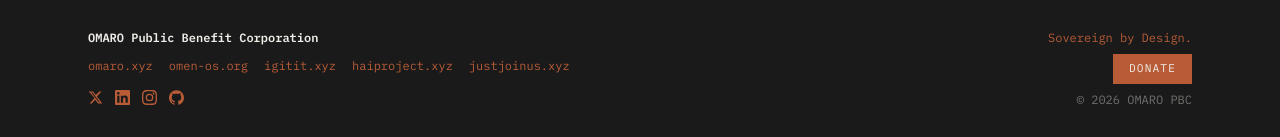
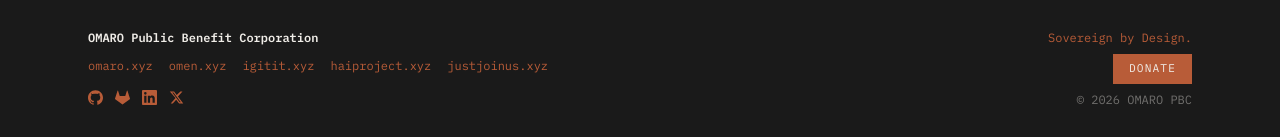
Before and after one commit to OMARO000/OMARO-PBC, a Next.js app: page / in a window 1280 px wide. Shown: the part 2945-3082 px from the top of the page. Built offline with nearby package versions, Linux system fonts and the light colour scheme.

Commit message:
fix: social icons order (GitHub, GitLab, LinkedIn, X), remove Instagram, omen.xyz domain

```diff
--- a/components/Footer.tsx
+++ b/components/Footer.tsx
@@ -3,7 +3,7 @@
 export default function Footer() {
   const products = [
     { label: "omaro.xyz", href: "https://omaro.xyz" },
-    { label: "omen-os.org", href: "https://omen-os.org" },
+    { label: "omen.xyz", href: "https://omen.xyz" },
     { label: "igitit.xyz", href: "https://igitit.xyz" },
     { label: "haiproject.xyz", href: "https://haiproject.xyz" },
     { label: "justjoinus.xyz", href: "https://justjoinus.xyz" },
@@ -11,11 +11,20 @@ export default function Footer() {
 
   const socials = [
     {
-      label: "X / Twitter",
-      href: "#",
+      label: "GitHub",
+      href: "https://github.com/OMARO000",
       icon: (
         <svg width="15" height="15" viewBox="0 0 24 24" fill="currentColor">
-          <path d="M18.244 2.25h3.308l-7.227 8.26 8.502 11.24H16.17l-4.714-6.231-5.401 6.231H2.746l7.73-8.835L1.254 2.25H8.08l4.253 5.622 5.911-5.622zm-1.161 17.52h1.833L7.084 4.126H5.117z" />
+          <path d="M12 .297c-6.63 0-12 5.373-12 12 0 5.303 3.438 9.8 8.205 11.385.6.113.82-.258.82-.577 0-.285-.01-1.04-.015-2.04-3.338.724-4.042-1.61-4.042-1.61C4.422 18.07 3.633 17.7 3.633 17.7c-1.087-.744.084-.729.084-.729 1.205.084 1.838 1.236 1.838 1.236 1.07 1.835 2.809 1.305 3.495.998.108-.776.417-1.305.76-1.605-2.665-.3-5.466-1.332-5.466-5.93 0-1.31.465-2.38 1.235-3.22-.135-.303-.54-1.523.105-3.176 0 0 1.005-.322 3.3 1.23.96-.267 1.98-.399 3-.405 1.02.006 2.04.138 3 .405 2.28-1.552 3.285-1.23 3.285-1.23.645 1.653.24 2.873.12 3.176.765.84 1.23 1.91 1.23 3.22 0 4.61-2.805 5.625-5.475 5.92.42.36.81 1.096.81 2.22 0 1.606-.015 2.896-.015 3.286 0 .315.21.69.825.57C20.565 22.092 24 17.592 24 12.297c0-6.627-5.373-12-12-12" />
+        </svg>
+      ),
+    },
+    {
+      label: "GitLab",
+      href: "https://gitlab.com/omaro000-group",
+      icon: (
+        <svg width="15" height="15" viewBox="0 0 24 24" fill="currentColor">
+          <path d="M23.955 13.587l-1.342-4.135-2.664-8.189a.455.455 0 00-.867 0L16.418 9.45H7.582L4.918 1.263a.455.455 0 00-.867 0L1.386 9.45.044 13.587a.924.924 0 00.331 1.023L12 23.054l11.625-8.444a.924.924 0 00.33-1.023" />
         </svg>
       ),
     },
@@ -29,20 +38,11 @@ export default function Footer() {
       ),
     },
     {
-      label: "Instagram",
+      label: "X / Twitter",
       href: "#",
       icon: (
         <svg width="15" height="15" viewBox="0 0 24 24" fill="currentColor">
-          <path d="M12 2.163c3.204 0 3.584.012 4.85.07 3.252.148 4.771 1.691 4.919 4.919.058 1.265.069 1.645.069 4.849 0 3.205-.012 3.584-.069 4.849-.149 3.225-1.664 4.771-4.919 4.919-1.266.058-1.644.07-4.85.07-3.204 0-3.584-.012-4.849-.07-3.26-.149-4.771-1.699-4.919-4.92-.058-1.265-.07-1.644-.07-4.849 0-3.204.013-3.583.07-4.849.149-3.227 1.664-4.771 4.919-4.919 1.266-.057 1.645-.069 4.849-.069zM12 0C8.741 0 8.333.014 7.053.072 2.695.272.273 2.69.073 7.052.014 8.333 0 8.741 0 12c0 3.259.014 3.668.072 4.948.2 4.358 2.618 6.78 6.98 6.98C8.333 23.986 8.741 24 12 24c3.259 0 3.668-.014 4.948-.072 4.354-.2 6.782-2.618 6.979-6.98.059-1.28.073-1.689.073-4.948 0-3.259-.014-3.667-.072-4.947-.196-4.354-2.617-6.78-6.979-6.98C15.668.014 15.259 0 12 0zm0 5.838a6.162 6.162 0 100 12.324 6.162 6.162 0 000-12.324zM12 16a4 4 0 110-8 4 4 0 010 8zm6.406-11.845a1.44 1.44 0 100 2.881 1.44 1.44 0 000-2.881z" />
-        </svg>
-      ),
-    },
-    {
-      label: "GitHub",
-      href: "https://github.com/OMARO000",
-      icon: (
-        <svg width="15" height="15" viewBox="0 0 24 24" fill="currentColor">
-          <path d="M12 .297c-6.63 0-12 5.373-12 12 0 5.303 3.438 9.8 8.205 11.385.6.113.82-.258.82-.577 0-.285-.01-1.04-.015-2.04-3.338.724-4.042-1.61-4.042-1.61C4.422 18.07 3.633 17.7 3.633 17.7c-1.087-.744.084-.729.084-.729 1.205.084 1.838 1.236 1.838 1.236 1.07 1.835 2.809 1.305 3.495.998.108-.776.417-1.305.76-1.605-2.665-.3-5.466-1.332-5.466-5.93 0-1.31.465-2.38 1.235-3.22-.135-.303-.54-1.523.105-3.176 0 0 1.005-.322 3.3 1.23.96-.267 1.98-.399 3-.405 1.02.006 2.04.138 3 .405 2.28-1.552 3.285-1.23 3.285-1.23.645 1.653.24 2.873.12 3.176.765.84 1.23 1.91 1.23 3.22 0 4.61-2.805 5.625-5.475 5.92.42.36.81 1.096.81 2.22 0 1.606-.015 2.896-.015 3.286 0 .315.21.69.825.57C20.565 22.092 24 17.592 24 12.297c0-6.627-5.373-12-12-12" />
+          <path d="M18.244 2.25h3.308l-7.227 8.26 8.502 11.24H16.17l-4.714-6.231-5.401 6.231H2.746l7.73-8.835L1.254 2.25H8.08l4.253 5.622 5.911-5.622zm-1.161 17.52h1.833L7.084 4.126H5.117z" />
         </svg>
       ),
     },
```
